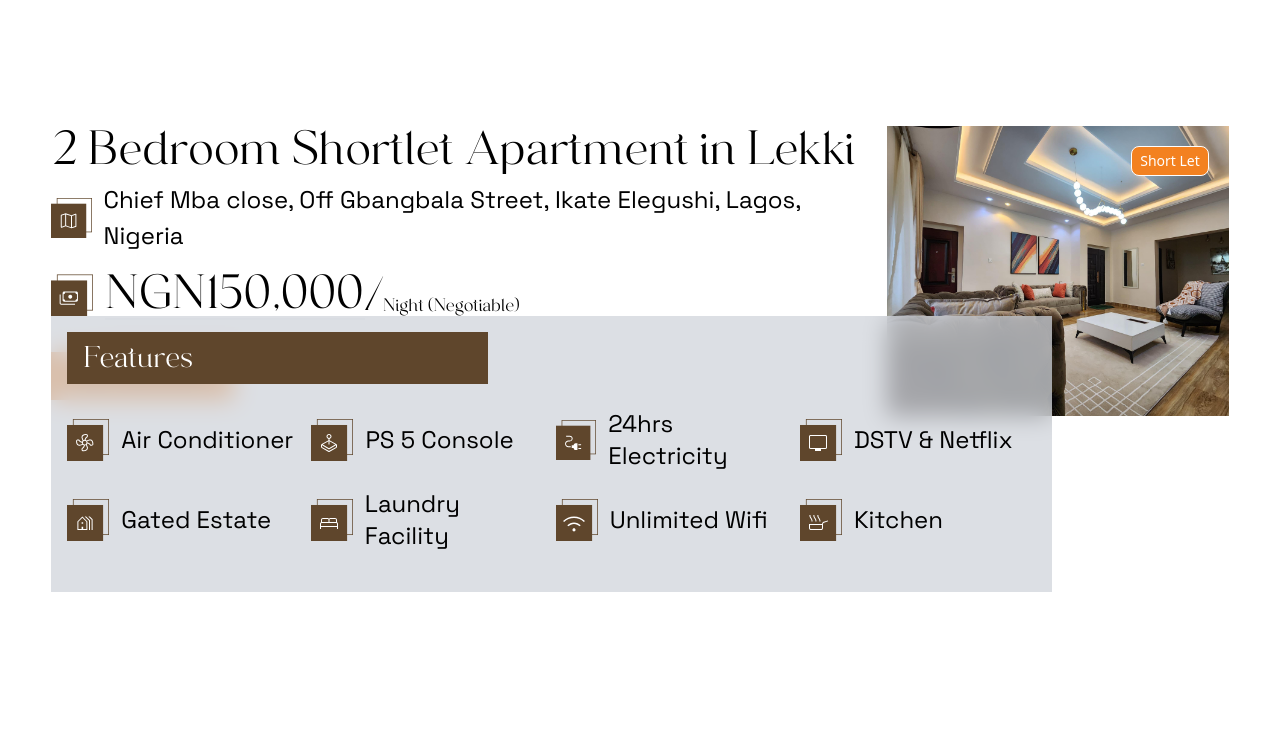
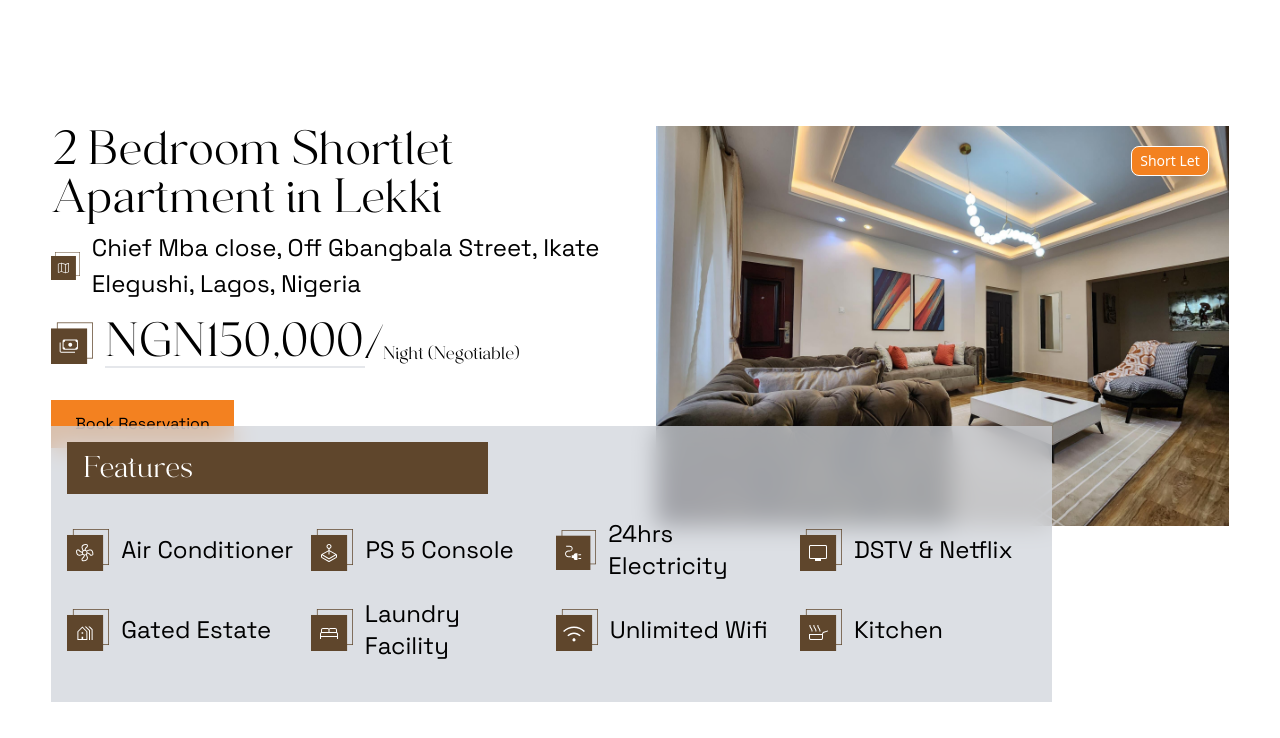
Before and after one commit to upgraded57/twinny, a React (Vite) app: page / in a window 1280 px wide. Shown: the part 2100-2838 px from the top of the page. Built offline with nearby package versions, Linux system fonts and the light colour scheme; grey boxes are pictures that could not be loaded.

Commit message:
Minor update

```diff
--- a/src/components/Hotel.jsx
+++ b/src/components/Hotel.jsx
@@ -19,7 +19,7 @@ export default function Hotel({ hotel }) {
           )}
         </div>
         <div className="flex-1 md:basis-1/2">
-          <h2 className="h-text text-3xl lg:text-5xl overflow-hidden text-ellipsis text-nowrap">
+          <h2 className="h-text text-3xl lg:text-5xl max-w-md">
             {hotel.title}
           </h2>
           <div className="flex items-center gap-3 my-2">
```
